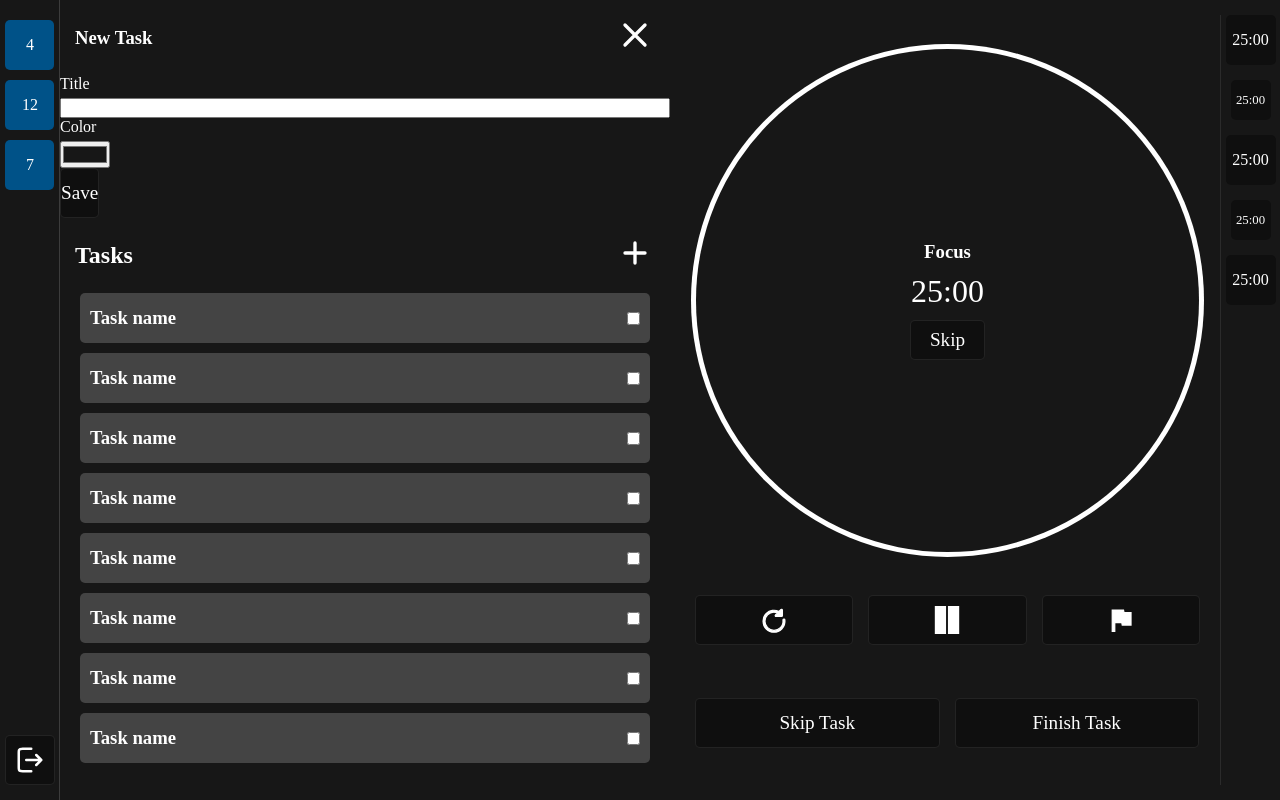
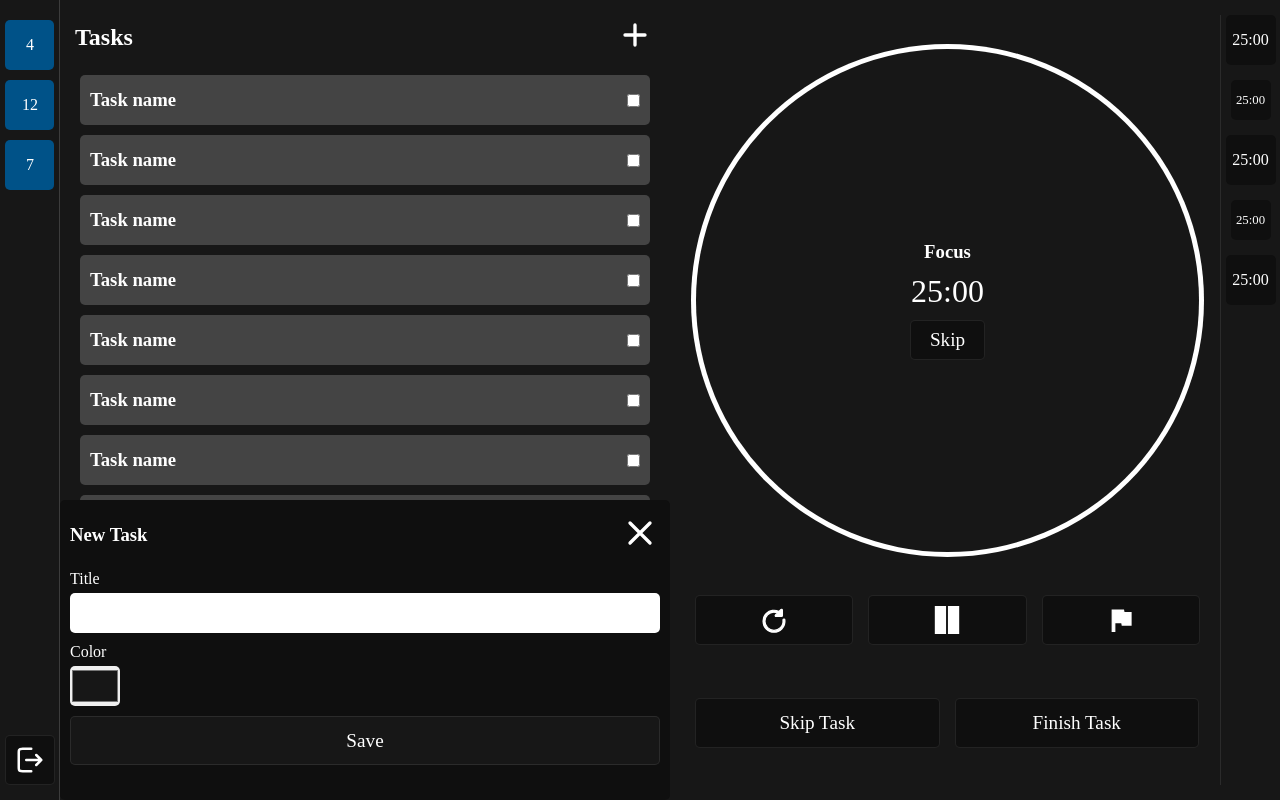
Before and after one commit to Stefan0712/get-it-done, a React (Create React App) app: page / in a window 1280 px wide. Both pictures are taken after a click on the button 635 px from the left and 37 px from the top of the page. Built offline with nearby package versions, Linux system fonts and the light colour scheme; a web font is replaced by a local one.

Commit message:
Created a New Task form

```diff
--- a/src/App.css
+++ b/src/App.css
@@ -13,5 +13,5 @@
     display: flex;
     padding-left: 60px;
     background-color: #171717;
-    overflow: hidden;
+    overflow: hidden !important;
 }
--- a/src/components/Tasks/Tasks.module.css
+++ b/src/components/Tasks/Tasks.module.css
@@ -4,6 +4,7 @@
     overflow: hidden;
     display: flex;
     flex-direction: column;
+    position: relative;
 }
 .container{
     width: 100%;
@@ -81,3 +82,61 @@ button{
     height: 40px;
     width: 40px
 }
+
+
+/* new task */
+
+.new-task{
+    position: absolute;
+    bottom: 0px;
+    width: 100%;
+    height: 300px;
+    background-color: #0F0F0F;
+    display: flex;
+    flex-direction: column;
+    gap: 10px;
+    padding: 10px;
+    position: absolute;
+    animation-name: showNewTask;
+    animation-duration: 0.1s;
+    border-radius: 5px;
+}
+@keyframes showNewTask {
+    from{
+        height: 0;
+        opacity: 0;
+    }
+    to{
+        height: 300px;
+        opacity: 1;
+    }
+}
+.new-task input{
+    height: 40px;
+    border: none;
+    border-radius: 5px;
+    color: black;
+    padding-left: 10px;
+    font-size: large;
+}
+#color-input{
+    padding: 0;
+}
+.new-task button{
+    background-color: #171717;
+    margin-top: auto;
+    margin-bottom: 25px;
+}
+.new-task .header{
+    width: 100%;
+    height: 50px;
+    min-height: 50px;
+    max-height: 50px;
+    display: flex;
+    align-items: center;
+    justify-content: space-between;
+    padding: 0;
+}
+.new-task .header button{
+    background-color: transparent !important;
+}
```
